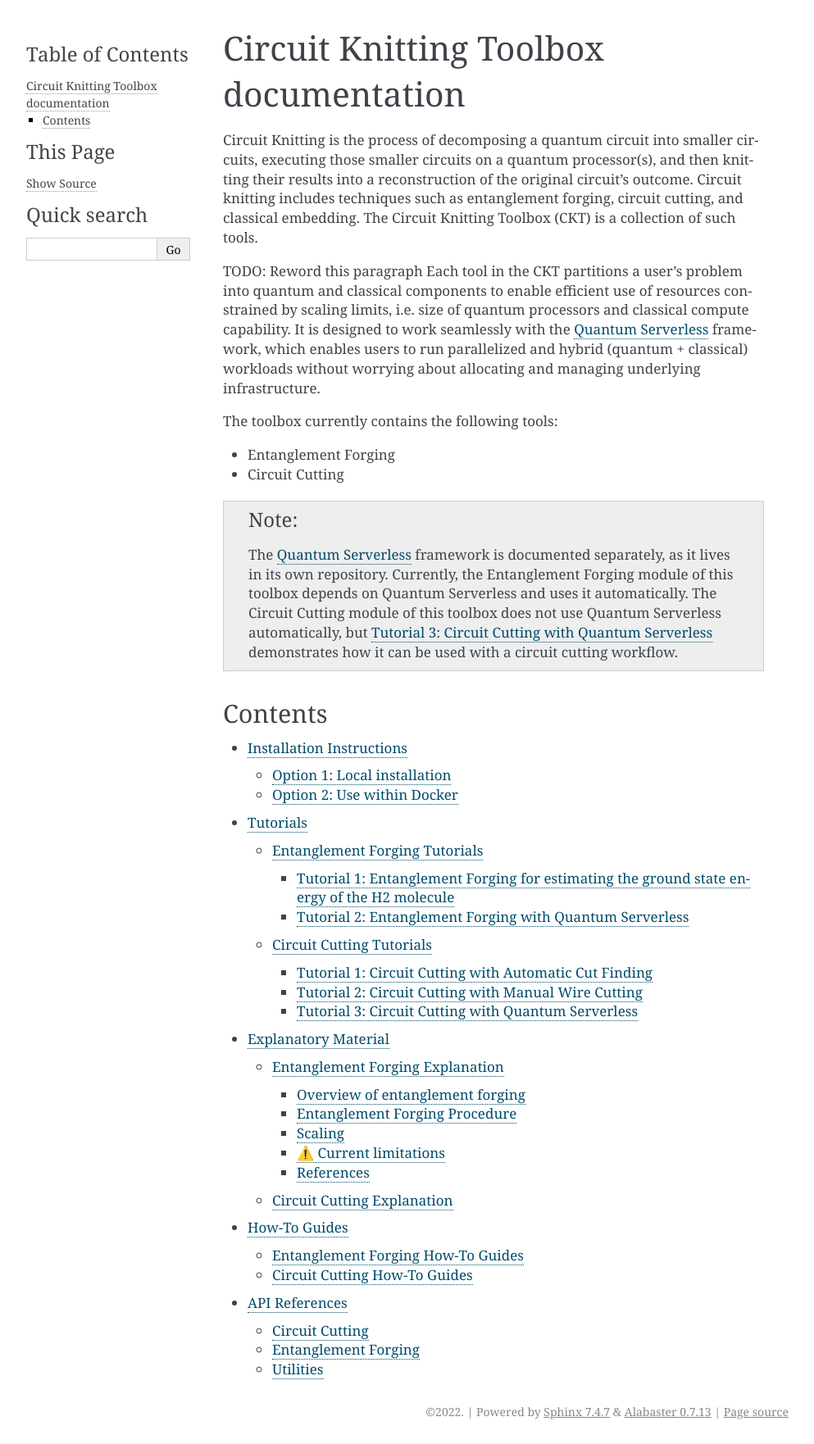
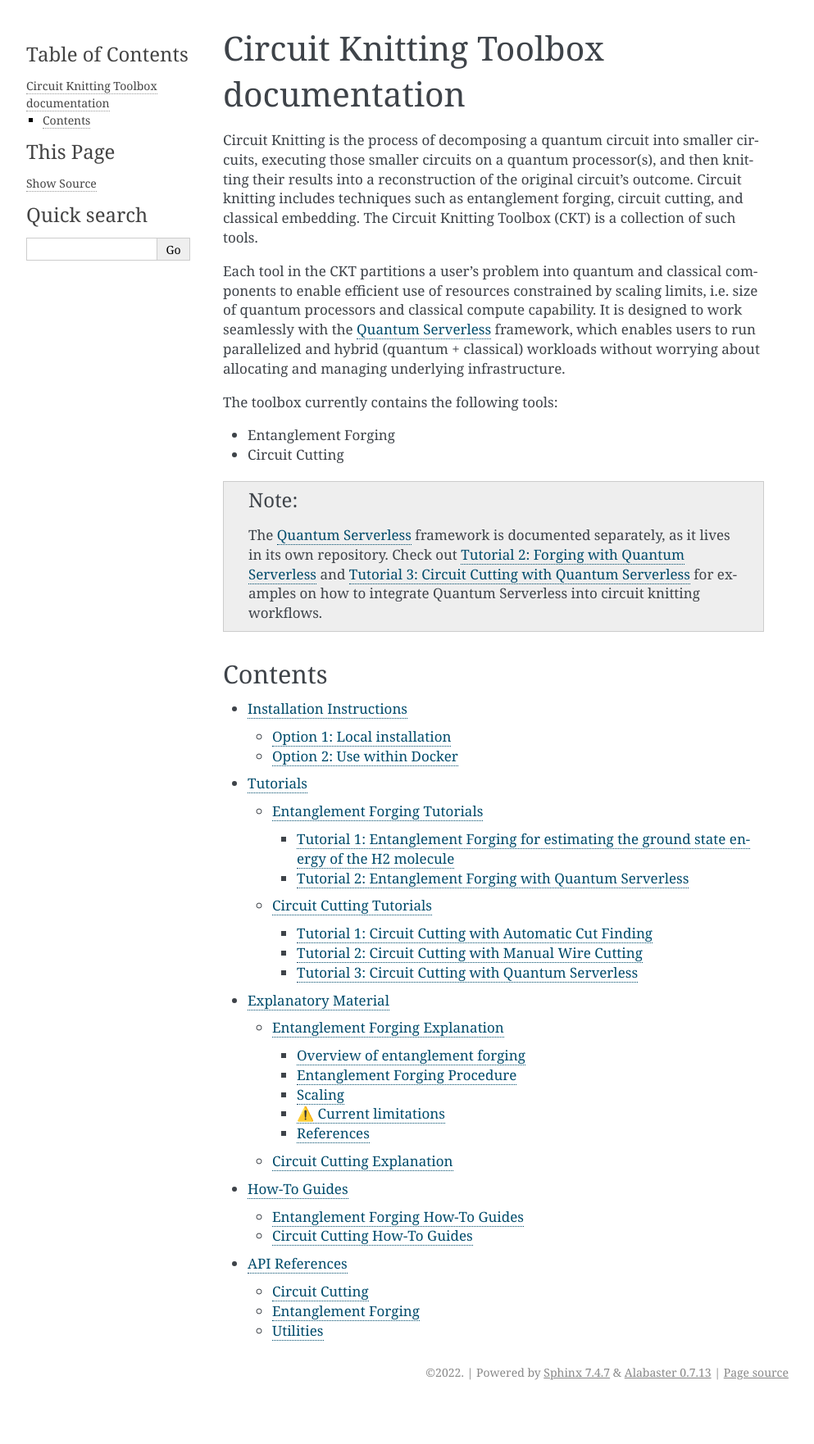
Before and after one commit to Qiskit/qiskit-addon-cutting, a Sphinx documentation site: the page built from docs/index.rst, in a window 1280 px wide. Shown: the whole page at 82% size, without its empty margins (148-1141 px from the left). Built offline with Sphinx 7.4.7, drawn with Linux system fonts in a browser that asks for light colours; after the commit the page ends 1714 px from its top, so only the background shows below that.

Commit message:
Update note on front page of CKT docs

```diff
--- a/docs/index.rst
+++ b/docs/index.rst
@@ -4,7 +4,6 @@
 
 Circuit Knitting is the process of decomposing a quantum circuit into smaller circuits, executing those smaller circuits on a quantum processor(s), and then knitting their results into a reconstruction of the original circuit's outcome. Circuit knitting includes techniques such as entanglement forging, circuit cutting, and classical embedding. The Circuit Knitting Toolbox (CKT) is a collection of such tools.
 
-TODO: Reword this paragraph
 Each tool in the CKT partitions a user's problem into quantum and classical components to enable efficient use of resources constrained by scaling limits, i.e. size of quantum processors and classical compute capability. It is designed to work seamlessly with the `Quantum Serverless <https://github.com/Qiskit-Extensions/quantum-serverless>`_ framework, which enables users to run parallelized and hybrid (quantum + classical) workloads without worrying about allocating and managing underlying infrastructure.
 
 The toolbox currently contains the following tools:
@@ -14,7 +13,7 @@
 
 .. note::
 
-   The `Quantum Serverless <https://github.com/Qiskit-Extensions/quantum-serverless>`_ framework is documented separately, as it lives in its own repository.  Currently, the Entanglement Forging module of this toolbox depends on Quantum Serverless and uses it automatically.  The Circuit Cutting module of this toolbox does not use Quantum Serverless automatically, but `Tutorial 3: Circuit Cutting with Quantum Serverless <./tutorials/circuit_cutting/tutorial_3_cutting_with_quantum_serverless.ipynb>`_ demonstrates how it can be used with a circuit cutting workflow.
+   The `Quantum Serverless <https://github.com/Qiskit-Extensions/quantum-serverless>`_ framework is documented separately, as it lives in its own repository.  Check out `Tutorial 2: Forging with Quantum Serverless <./tutorials/entanglement_forging/tutorial_2_forging_with_quantum_serverless.ipynb>`_  and `Tutorial 3: Circuit Cutting with Quantum Serverless <./tutorials/circuit_cutting/tutorial_3_cutting_with_quantum_serverless.ipynb>`_ for examples on how to integrate Quantum Serverless into circuit knitting workflows.
 
 Contents
 --------
```
